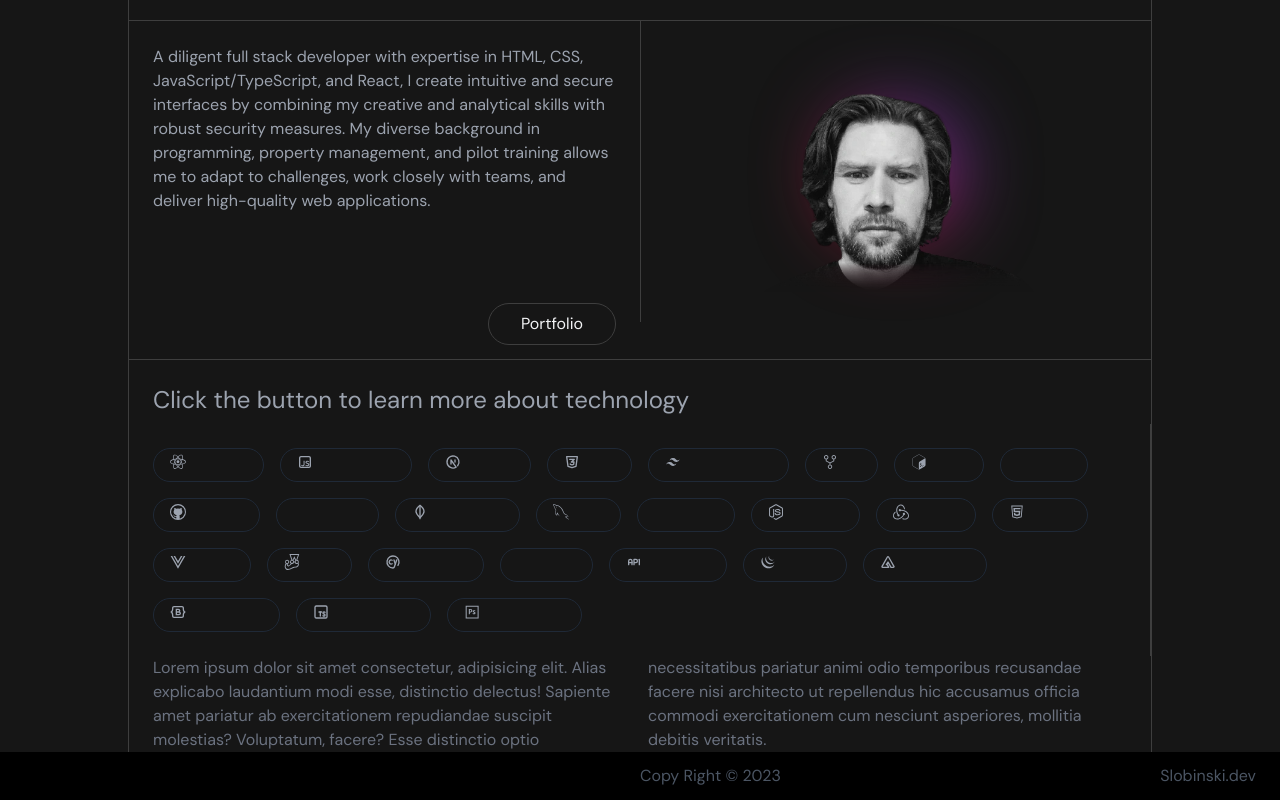
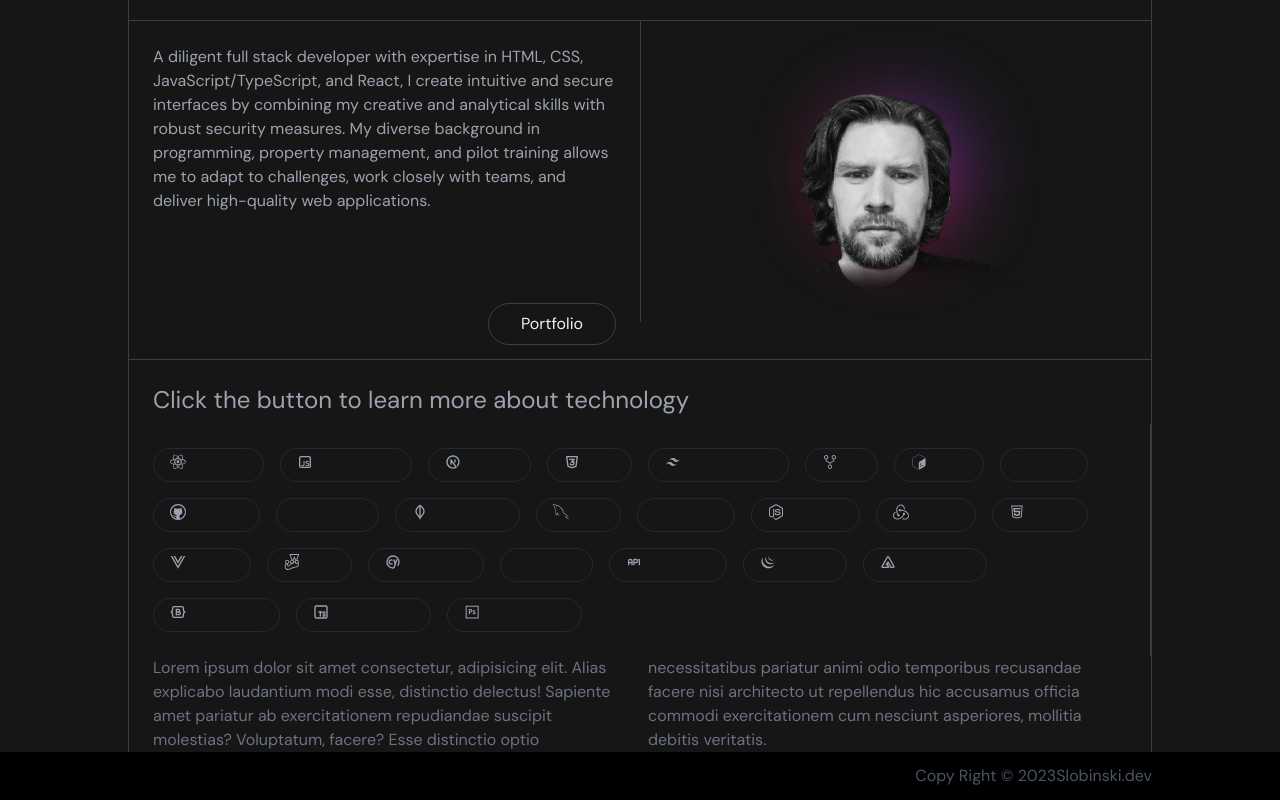
Before and after one commit to Capoverde/my-site-portfolio, a Next.js app: page /AboutPage in a window 1280 px wide. Shown: the part 175-975 px from the top of the page. Built offline with nearby package versions, Linux system fonts and the light colour scheme; some icons are missing.

Commit message:
Footer change 1

```diff
--- a/app/components/Footer/Footer.jsx
+++ b/app/components/Footer/Footer.jsx
@@ -9,15 +9,12 @@ export const Footer = () => {
       className="w-full py-3 flex flex-end
                      bg-black text-gray-600"
     >
-      <div
-        className="md:w-1/2 md:flex-row  md:ml-auto md:justify-between md:pr-6
-                      w-full flex flex-col items-center"
-      >
-        <span className="inline-block">Copy Right &copy; {year} </span>
-        <Link className="inline-block" href="/">
+
+        <span className="inline-block ml-auto">Copy Right &copy; {year} </span>
+        <Link className="inline-block mr-[10%]" href="/">
           Slobinski.dev
         </Link>
-      </div>
+
     </footer>
   );
 };
--- a/app/components/SkillButton/SkillButton.module.css
+++ b/app/components/SkillButton/SkillButton.module.css
@@ -1,48 +1,14 @@
-/*
-.skillBtn {
-    background-clip: text;
-    -webkit-background-clip: text;
-    color: transparent;
-    background-image: linear-gradient(45deg,
-                    red,
-                    rgb(71, 71, 239)
-                );
-    background-size: 400% 400%;
-    animation: animate 15s ease infinite;
-}
-
-@keyframes animate {
-    0%{
-        background-position: 0 0;
-    }
-    25%{
-        background-position: 100% 0;
-    }
-    50%{
-        background-position: 100% 100%;
-    }
-    75%{
-        background-position: 0 100%;
-    }
-    100%{
-        background-position: 0 0;
-    }
-}
-
-/* Dodaj prefiks
-.skillBtn:hover {
-    -webkit-box-shadow: 0px 24px 24px -6px rgba(79, 79, 79, 1);
-    -moz-box-shadow: 0px 24px 24px -6px rgba(79, 79, 79, 1);
-    box-shadow: 0px 24px 24px -6px rgba(79, 79, 79, 1);
-} */
 
 .skillBtn {
     color: transparent;
+    -webkit-background-clip: text;
+    -moz-background-clip: text;
     background-clip: text;
-    -webkit-background-clip: text;
+    -webkit-text-fill-color: transparent;
     background-image: linear-gradient(45deg, red, rgb(71, 71, 239));
+    -webkit-animation: animate 15s ease infinite;;
     animation: animate 15s ease infinite;
-    transition: box-shadow 0.3s ease; /* Dodane przejście dla cienia */
+    transition: box-shadow 0.3s ease;
 }
 
 .skillBtn:hover {
@@ -66,3 +32,21 @@
         background-position: 0 0;
     }
 }
+
+@-webkit-keyframes animate {
+    0% {
+        background-position: 0 0;
+    }
+    25% {
+        background-position: 100% 0;
+    }
+    50% {
+        background-position: 100% 100%;
+    }
+    75% {
+        background-position: 0 100%;
+    }
+    100% {
+        background-position: 0 0;
+    }
+}
```
